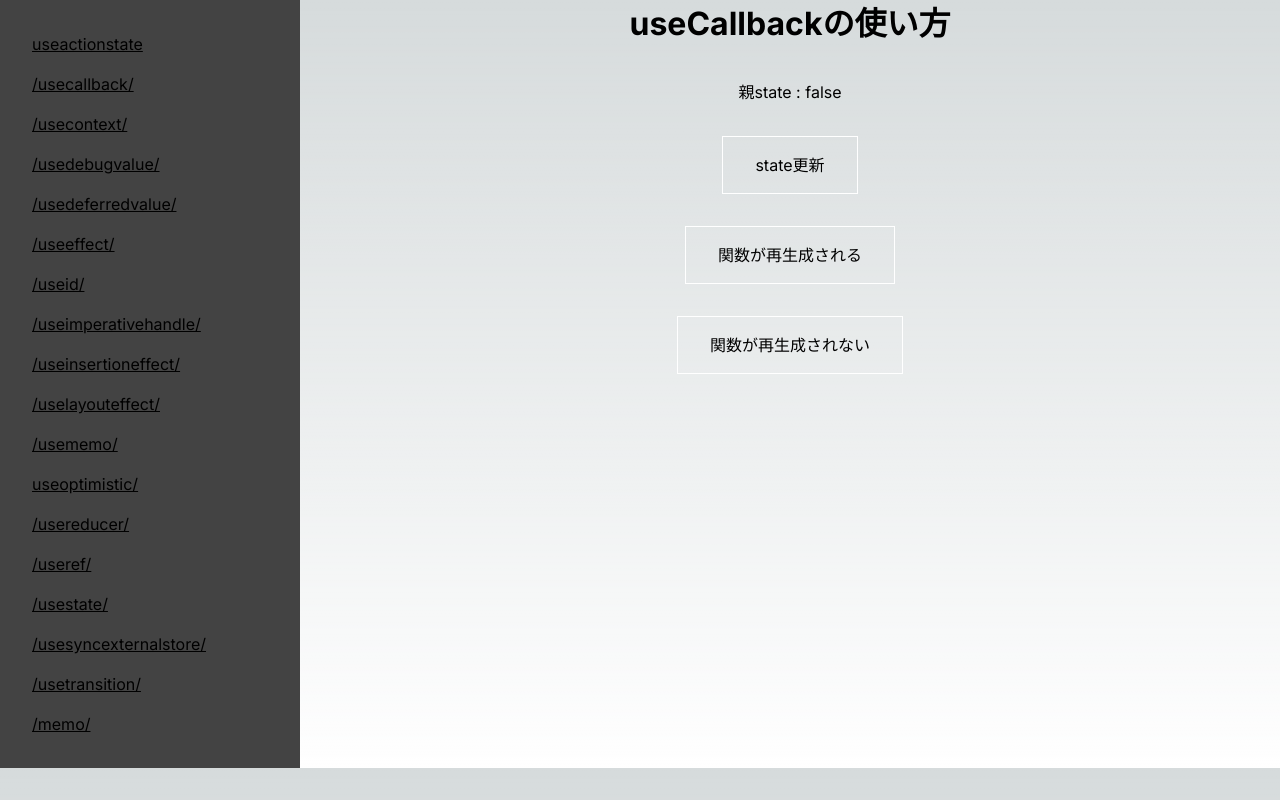
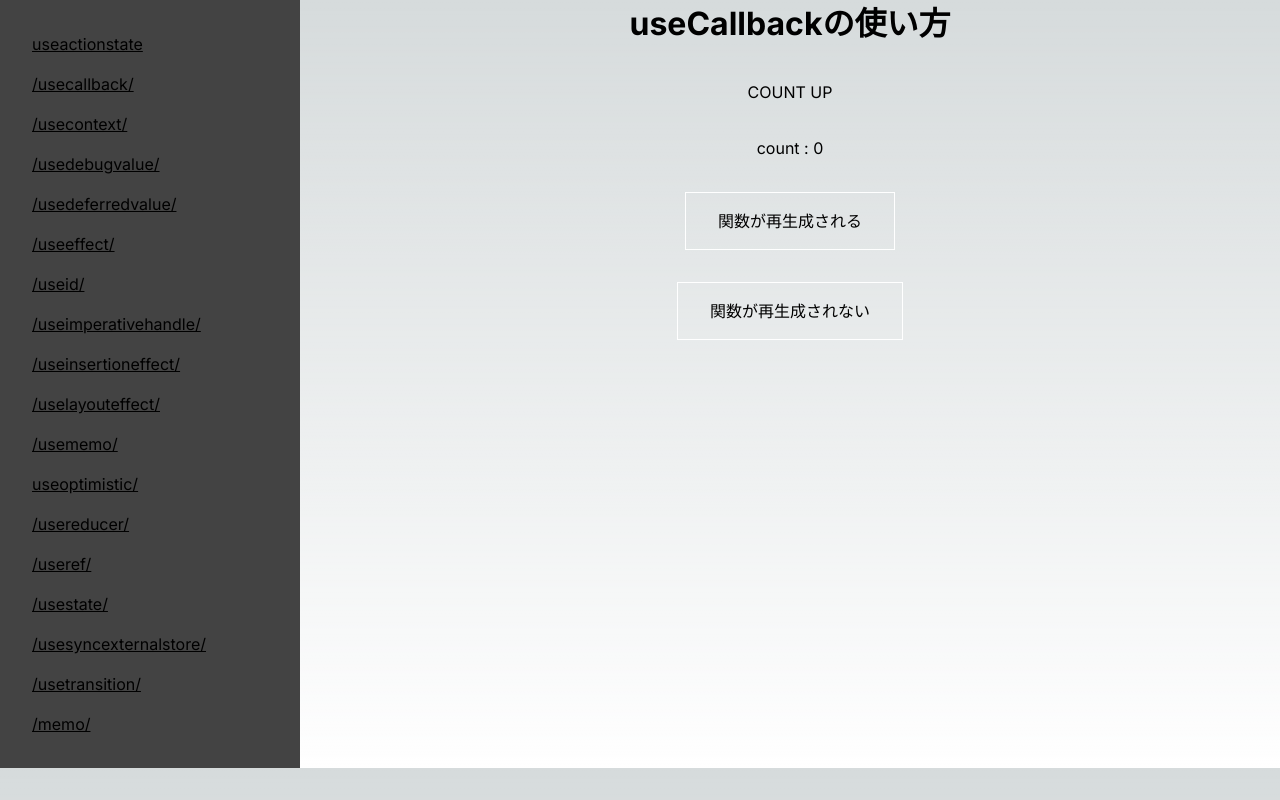
Before and after one commit to yskebeast/react-basic, a Next.js app: page /usecallback in a window 1280 px wide. Built offline with nearby package versions, Linux system fonts and the light colour scheme.

Commit message:
update: usecallback

```diff
--- a/src/app/usecallback/page.tsx
+++ b/src/app/usecallback/page.tsx
@@ -3,12 +3,12 @@
 import { memo, useCallback, useState } from "react";
 import styles from "./styles.module.css";
 
-interface HanlderClick {
+interface HandleClick {
   handleClick: () => void;
 }
 
-export const NormalComponent = memo(({ handleClick }: HanlderClick) => {
-  console.log("NormalComponent　：　関数は値が変更されなくても毎回新しい関数を生成するためレンダリングされる");
+const NormalComponent = memo(({ handleClick }: HandleClick) => {
+  console.log("NormalComponent：関数は値が変更されなくても毎回新しい関数を生成するためレンダリングされる");
 
   return (
     <button onClick={handleClick} className={styles.button}>
@@ -17,8 +17,8 @@ export const NormalComponent = memo(({ handleClick }: HanlderClick) => {
   );
 });
 
-export const CallbackComponent = memo(({ handleClick }: HanlderClick) => {
-  console.log("CallbackComponent　：　useCallbackを使ってるため関数は再生成されない");
+const CallbackComponent = memo(({ handleClick }: HandleClick) => {
+  console.log("CallbackComponent：useCallbackを使ってるため関数は再生成されない");
 
   return (
     <button onClick={handleClick} className={styles.button}>
@@ -28,9 +28,11 @@ export const CallbackComponent = memo(({ handleClick }: HanlderClick) => {
 });
 
 export default function Page() {
-  const [bool, setBool] = useState(false);
-  const handleState = () => {
-    setBool(!bool);
+  console.log("Page：毎回レンダリングされる");
+
+  const [count, setCount] = useState(0);
+  const handleCountUp = () => {
+    setCount(count + 1);
   };
 
   const handleClick = () => {
@@ -45,10 +47,8 @@ export default function Page() {
     <div>
       <h1 className={styles.heading}>useCallbackの使い方</h1>
       <div className={styles.container}>
-        <p>親state : {bool ? "true" : "false"}</p>
-        <button onClick={handleState} className={styles.button}>
-          state更新
-        </button>
+        <button onClick={handleCountUp}>COUNT UP</button>
+        <p>count : {count}</p>
 
         <NormalComponent handleClick={handleClick} />
         <CallbackComponent handleClick={handleCallback} />
```
Also changed, not shown: src/app/usecallback/memo.md (+14 -5 lines).
